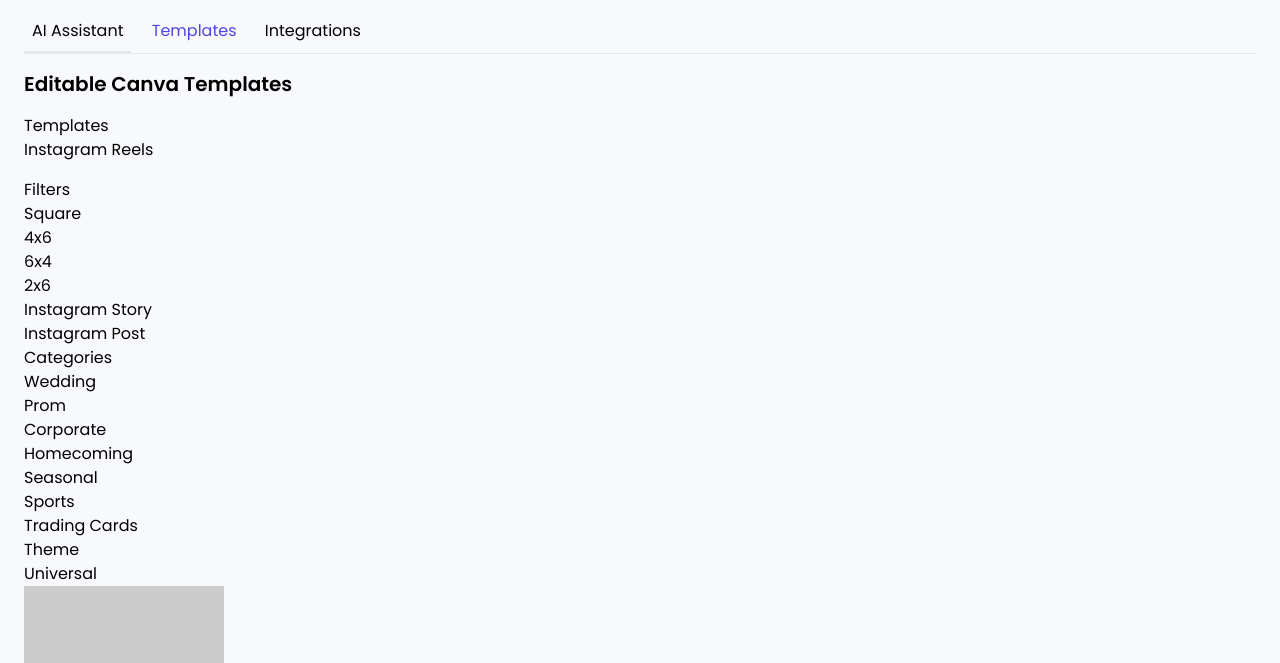
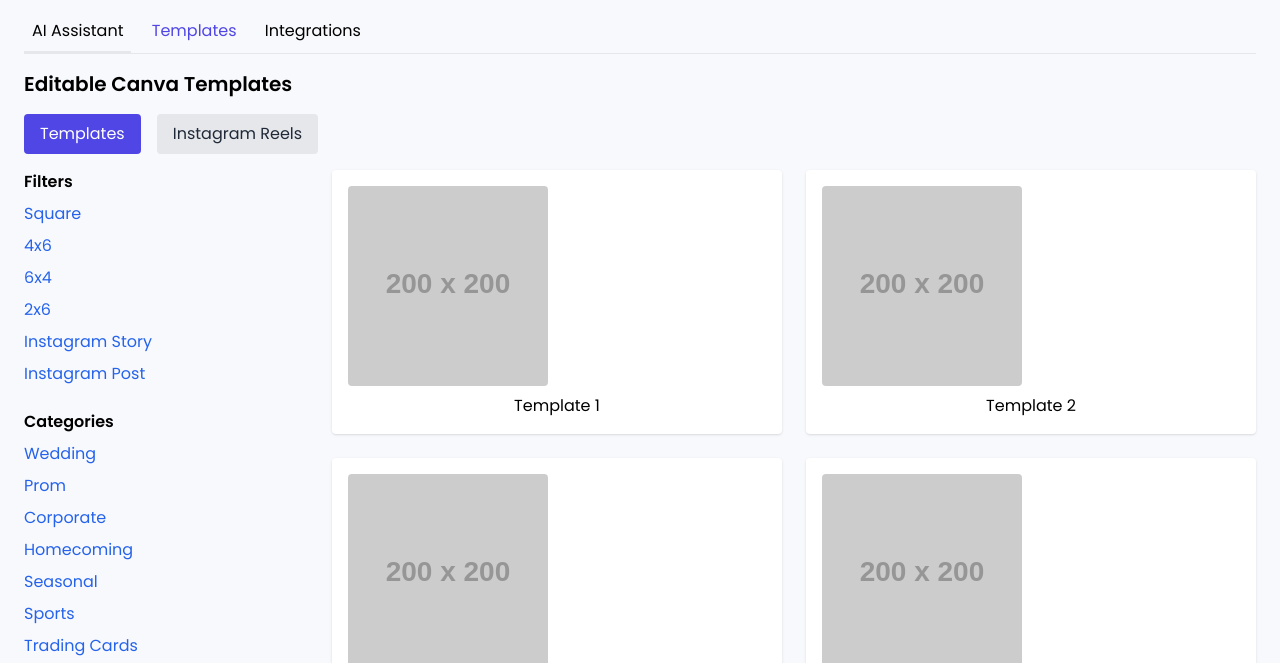
Before and after one commit to ashleyd09/Photo-Booth-Community-Site, a plain HTML site: page index.html in a window 1280 px wide. Both pictures are taken after a click on the button "Templates". Shown: the part 129-792 px from the top of the page. Drawn offline with nearby package versions, Linux system fonts and the light colour scheme; placeholder pictures from the web are drawn by us; a script that the page names is missing.

Commit message:
Update index.html

```diff
--- a/index.html
+++ b/index.html
@@ -93,30 +93,92 @@
       </div>
     </div>
 
-   <div class="tab-content" id="templates">
+<div class="tab-content" id="templates">
   <h3 class="text-xl font-semibold mb-4">Editable Canva Templates</h3>
 
   <!-- Tabs -->
-  <div class="tabs mb-4">
-    <div class="tab active" onclick="showTab('templateGallery')">Templates</div>
-    <div class="tab" onclick="showTab('reelsTab')">Instagram Reels</div>
+  <div class="tabs mb-4 flex space-x-4">
+    <div class="tab active cursor-pointer px-4 py-2 bg-indigo-600 text-white rounded" onclick="showTab('templateGallery')">Templates</div>
+    <div class="tab cursor-pointer px-4 py-2 bg-gray-200 text-gray-800 rounded" onclick="showTab('reelsTab')">Instagram Reels</div>
   </div>
 
   <!-- Filter + Gallery Layout -->
-  <div id="templateGallery" class="container">
-    <div class="sidebar">
-      <h3>Filters</h3>
-      <ul>
-        <li><span class="filter-link" onclick="filterTemplates('Square')">Square</span></li>
-        <li><span class="filter-link" onclick="filterTemplates('4x6')">4x6</span></li>
-        <li><span class="filter-link" onclick="filterTemplates('6x4')">6x4</span></li>
-        <li><span class="filter-link" onclick="filterTemplates('2x6')">2x6</span></li>
-        <li><span class="filter-link" onclick="filterTemplates('Instagram Story')">Instagram Story</span></li>
-        <li><span class="filter-link" onclick="filterTemplates('Instagram Post')">Instagram Post</span></li>
+  <div id="templateGallery" class="flex">
+    <div class="w-1/4 pr-4">
+      <h3 class="font-semibold mb-2">Filters</h3>
+      <ul class="space-y-2">
+        <li><span class="filter-link cursor-pointer text-blue-600" onclick="filterTemplates('Square')">Square</span></li>
+        <li><span class="filter-link cursor-pointer text-blue-600" onclick="filterTemplates('4x6')">4x6</span></li>
+        <li><span class="filter-link cursor-pointer text-blue-600" onclick="filterTemplates('6x4')">6x4</span></li>
+        <li><span class="filter-link cursor-pointer text-blue-600" onclick="filterTemplates('2x6')">2x6</span></li>
+        <li><span class="filter-link cursor-pointer text-blue-600" onclick="filterTemplates('Instagram Story')">Instagram Story</span></li>
+        <li><span class="filter-link cursor-pointer text-blue-600" onclick="filterTemplates('Instagram Post')">Instagram Post</span></li>
       </ul>
-      <h3>Categories</h3>
-      <ul>
-        <li><span class="filter-link" onclick="filterTemplates('Wedding')">Wedding</span></li>
+      <h3 class="font-semibold mt-6 mb-2">Categories</h3>
+      <ul class="space-y-2">
+        <li><span class="filter-link cursor-pointer text-blue-600" onclick="filterTemplates('Wedding')">Wedding</span></li>
+        <li><span class="filter-link cursor-pointer text-blue-600" onclick="filterTemplates('Prom')">Prom</span></li>
+        <li><span class="filter-link cursor-pointer text-blue-600" onclick="filterTemplates('Corporate')">Corporate</span></li>
+        <li><span class="filter-link cursor-pointer text-blue-600" onclick="filterTemplates('Homecoming')">Homecoming</span></li>
+        <li><span class="filter-link cursor-pointer text-blue-600" onclick="filterTemplates('Seasonal')">Seasonal</span></li>
+        <li><span class="filter-link cursor-pointer text-blue-600" onclick="filterTemplates('Sports')">Sports</span></li>
+        <li><span class="filter-link cursor-pointer text-blue-600" onclick="filterTemplates('Trading Cards')">Trading Cards</span></li>
+        <li><span class="filter-link cursor-pointer text-blue-600" onclick="filterTemplates('Theme')">Theme</span></li>
+        <li><span class="filter-link cursor-pointer text-blue-600" onclick="filterTemplates('Universal')">Universal</span></li>
+      </ul>
+    </div>
+
+    <div class="w-3/4 grid grid-cols-2 gap-6">
+      <div class="template-card bg-white rounded shadow p-4" data-tags="Square Wedding" onclick="window.open('https://www.canva.com/design/DAGZGClNxWU/ldsSmxTZ6K4hrS74wM72_Q/edit', '_blank')">
+        <img src="https://via.placeholder.com/200x200" alt="Template 1" class="mb-2 rounded">
+        <p class="text-center">Template 1</p>
+      </div>
+      <div class="template-card bg-white rounded shadow p-4" data-tags="4x6 Prom" onclick="window.open('https://www.canva.com/design/DAGfNcWa8zM/53atEgLsT6cw0OJvwmv6dA/edit', '_blank')">
+        <img src="https://via.placeholder.com/200x200" alt="Template 2" class="mb-2 rounded">
+        <p class="text-center">Template 2</p>
+      </div>
+      <div class="template-card bg-white rounded shadow p-4" data-tags="Instagram Post Corporate" onclick="window.open('https://www.canva.com/design/DAGmoRZs63w/607rf2fjSvWK_1gkorMY5w/edit', '_blank')">
+        <img src="https://via.placeholder.com/200x200" alt="Template 3" class="mb-2 rounded">
+        <p class="text-center">Template 3</p>
+      </div>
+      <div class="template-card bg-white rounded shadow p-4" data-tags="6x4 Sports" onclick="window.open('https://www.canva.com/design/DAGmEGdyHuM/n_wBLQEFWq1GVB4K8m44Hg/edit', '_blank')">
+        <img src="https://via.placeholder.com/200x200" alt="Template 4" class="mb-2 rounded">
+        <p class="text-center">Template 4</p>
+      </div>
+      <div class="template-card bg-white rounded shadow p-4" data-tags="2x6 Trading Cards" onclick="window.open('https://www.canva.com/design/DAGgxVW-A0c/pzlDpdChKAxeykcSF7sQxQ/edit', '_blank')">
+        <img src="https://via.placeholder.com/200x200" alt="Template 5" class="mb-2 rounded">
+        <p class="text-center">Template 5</p>
+      </div>
+    </div>
+  </div>
+
+  <div id="reelsTab" class="hidden mt-4">
+    <div class="bg-white p-6 rounded shadow w-full">
+      <h2 class="text-xl font-semibold mb-2">Create Your Instagram Reel</h2>
+      <p class="mb-4">Upload a short video to apply our branded overlay and export a reel-ready template.</p>
+      <input type="file" accept="video/*" class="border p-2 rounded w-full" />
+    </div>
+  </div>
+</div>
+
+<script>
+  function showTab(tabId) {
+    document.getElementById('templateGallery').classList.add('hidden');
+    document.getElementById('reelsTab').classList.add('hidden');
+    document.querySelectorAll('.tab').forEach(tab => tab.classList.remove('bg-indigo-600', 'text-white'));
+
+    document.getElementById(tabId).classList.remove('hidden');
+    document.querySelector(`.tab[onclick="showTab('${tabId}')"]`).classList.add('bg-indigo-600', 'text-white');
+  }
+
+  function filterTemplates(tag) {
+    const cards = document.querySelectorAll('.template-card');
+    cards.forEach(card => {
+      card.style.display = card.getAttribute('data-tags').includes(tag) ? 'block' : 'none';
+    });
+  }
+</script>
+
         <li><span class="filter-link" onclick="filterTemplates('Prom')">Prom</span></li>
         <li><span class="filter-link" onclick="filterTemplates('Corporate')">Corporate</span></li>
         <li><span class="filter-link" onclick="filterTemplates('Homecoming')">Homecoming</span></li>
```
